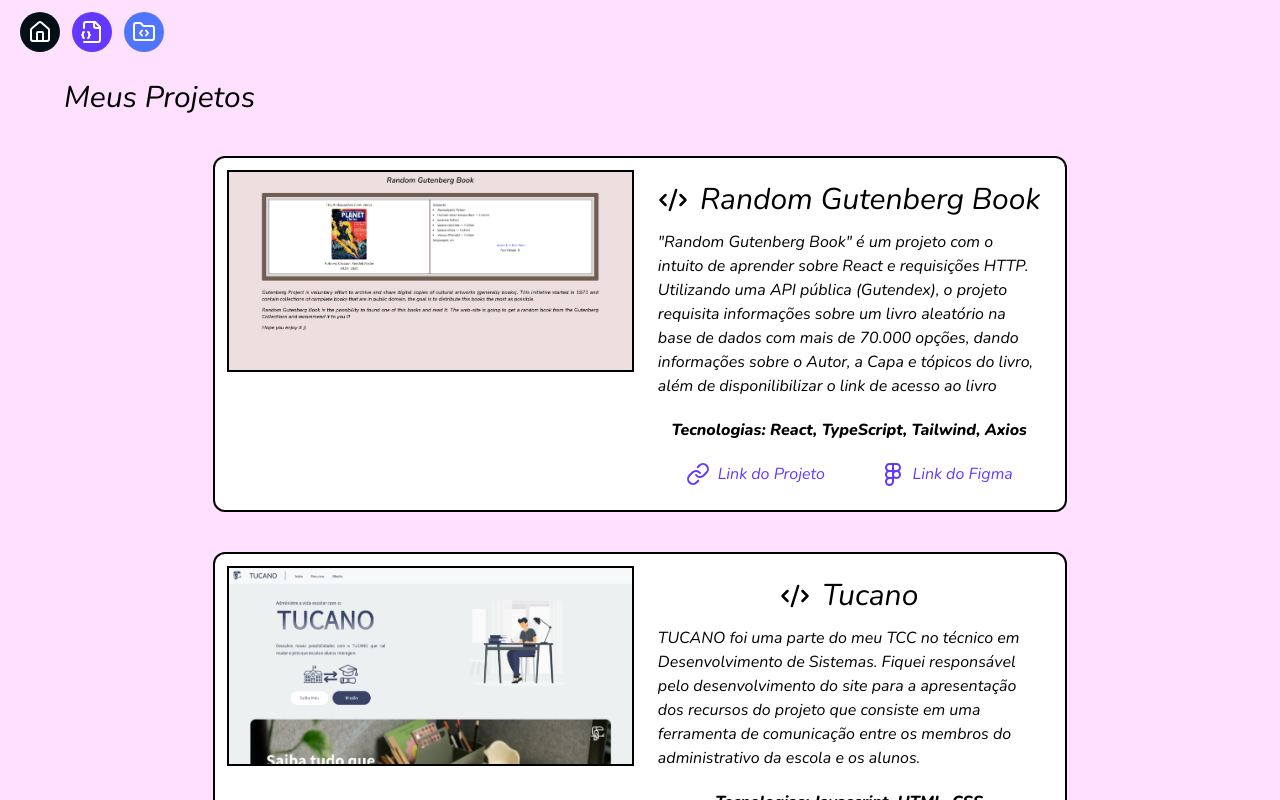
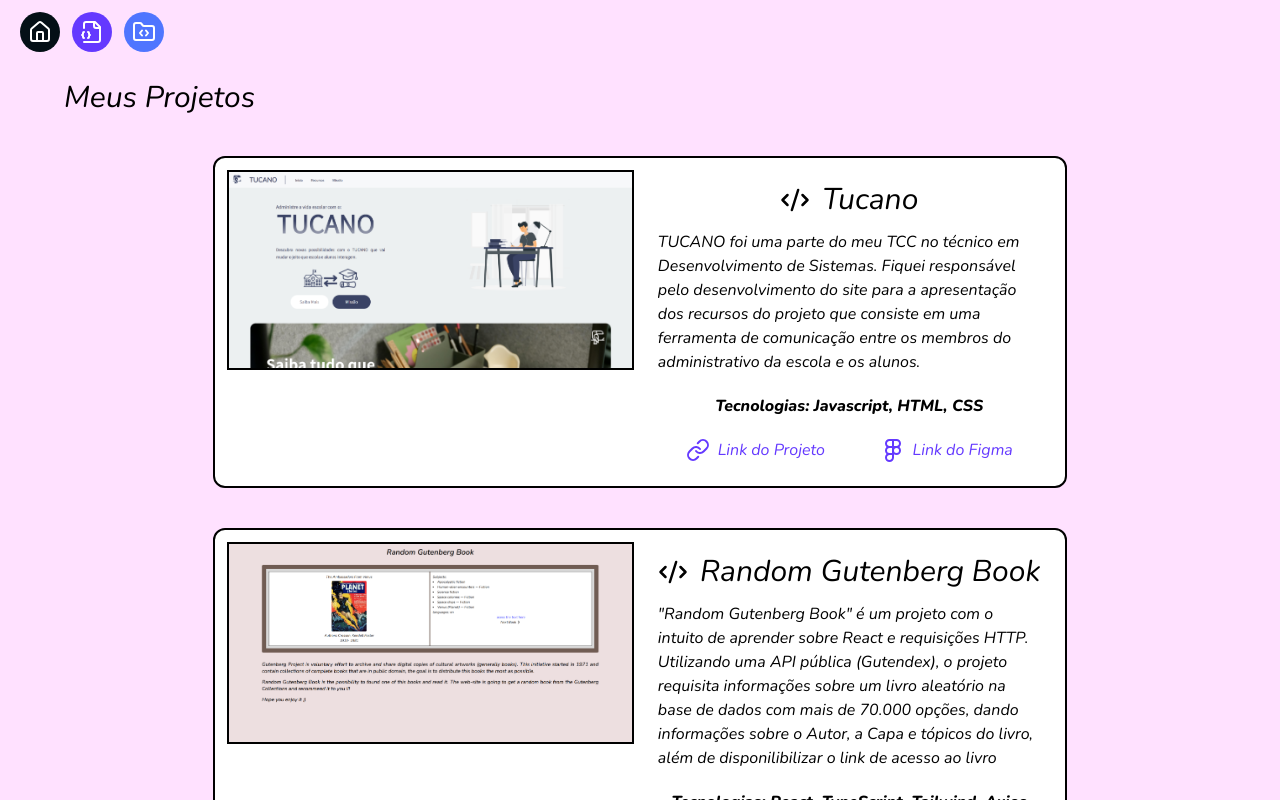
Before and after one commit to LuizinhoGustavo/portifolio-LuizGustavo, a React (Vite) app: page /Projects in a window 1280 px wide. Shown: the top 800 px of the page. Built offline with nearby package versions, Linux system fonts and the light colour scheme.

Commit message:
Adjustments in projects

```diff
--- a/src/routes/Projects.tsx
+++ b/src/routes/Projects.tsx
@@ -12,11 +12,11 @@ export function Projects() {
 
             <h3 className="text-3xl mx-5 md:mx-16 mb-10">Meus Projetos</h3>
 
+            <Project title="Tucano" imageProj={TucanoProj} details='TUCANO foi uma parte do meu TCC no técnico em Desenvolvimento de Sistemas. Fiquei responsável pelo desenvolvimento do site para a apresentação dos recursos do projeto que consiste em uma ferramenta de comunicação entre os membros do administrativo da escola e os alunos.'
+                technologies="Javascript, HTML, CSS" linkProj="https://luizinhogustavo.github.io/TUCANO-TCC/" linkFigma="#" />
+
             <Project title="Random Gutenberg Book" imageProj={randomGutenbergImg} details='"Random Gutenberg Book" é um projeto com o intuito de aprender sobre React e requisições HTTP. Utilizando uma API pública (Gutendex), o projeto requisita informações sobre um livro aleatório na base de dados com mais de 70.000 opções, dando informações sobre o Autor, a Capa e tópicos do livro, além de disponilibilizar o link de acesso ao livro'
                 technologies="React, TypeScript, Tailwind, Axios" linkProj="https://randomgutenbergbook.vercel.app/" linkFigma="https://www.figma.com/design/vGZtIYc3GEOqEcSIJdWEMd/Portif%C3%B3lio-DEV?node-id=0-1&p=f&t=6hsaYJLRDzf3i0JS-0" />
-
-            <Project title="Tucano" imageProj={TucanoProj} details='TUCANO foi uma parte do meu TCC no técnico em Desenvolvimento de Sistemas. Fiquei responsável pelo desenvolvimento do site para a apresentação dos recursos do projeto que consiste em uma ferramenta de comunicação entre os membros do administrativo da escola e os alunos.'
-                technologies="Javascript, HTML, CSS" linkProj="https://luizinhogustavo.github.io/TUCANO-TCC/" linkFigma="#" />
 
             <NoProjects />
         </div >
```
